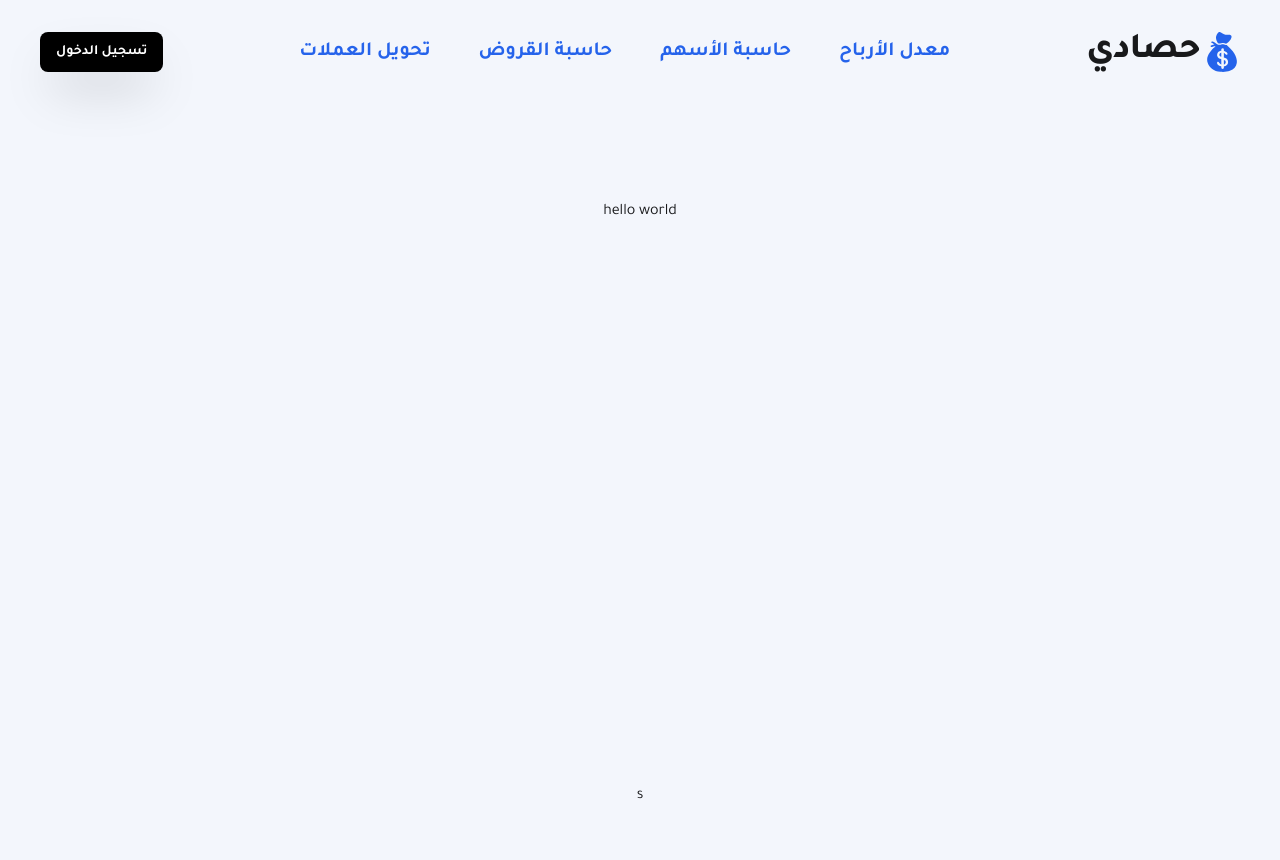
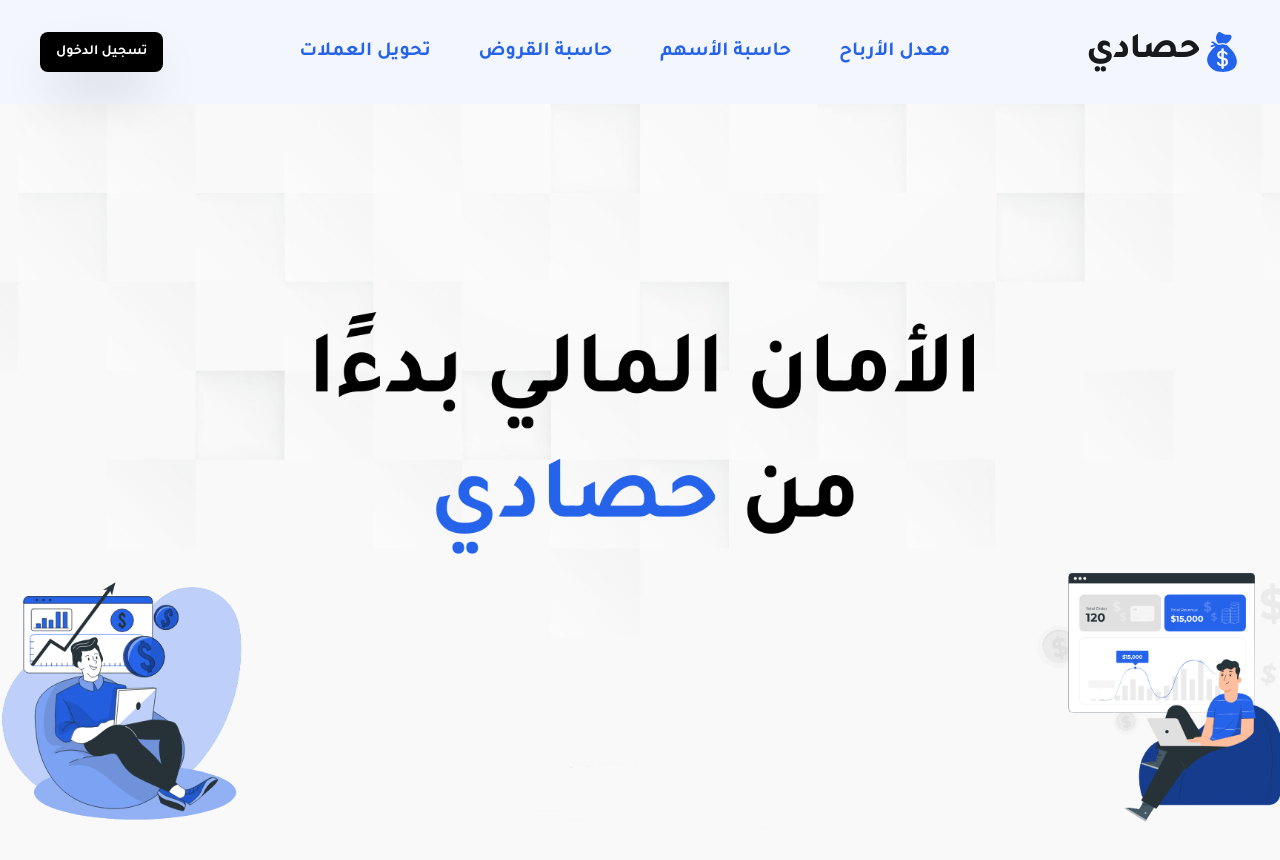
Before and after one commit to HassanAlabdulal/Hasady, a Next.js app: page / in a window 1280 px wide. Shown: the top 860 px of the page. Built offline with nearby package versions, Linux system fonts and the light colour scheme.

Commit message:
feat: add a background for the main page

```diff
--- a/app/globals.css
+++ b/app/globals.css
@@ -66,7 +66,7 @@
   font-family: "Tajawal", sans-serif;
 }
 
-.background {
+.backgroundColor {
   background-image: linear-gradient(
     to top,
     #03335c,
@@ -83,3 +83,14 @@
     #03335c
   );
 }
+
+.background {
+  background: url(/assets/back.png) no-repeat;
+  background-size: cover;
+  background-position: center;
+  background-attachment: fixed;
+}
+
+.transparent {
+  background: rgba(0, 0, 0, 0);
+}
--- a/app/page.tsx
+++ b/app/page.tsx
@@ -1,8 +1,3 @@
 export default function Home() {
-  return (
-    <main className="flex min-h-screen flex-col items-center justify-between p-24">
-      <h1>hello world</h1>
-      <h1>s</h1>
-    </main>
-  );
+  return <main className=" h-screen w-full  background"></main>;
 }
--- a/components/nav.tsx
+++ b/components/nav.tsx
@@ -27,7 +27,7 @@ export default function Nav() {
   };
 
   return (
-    <header className="relative z-50 flex flex-wrap w-full text-sm py-8 sm:justify-start sm:flex-nowrap bg-background">
+    <header className="relative z-50 flex flex-wrap w-full text-sm py-8 sm:justify-start sm:flex-nowrap">
       <nav
         className=" max-w-[80rem] w-full mx-auto md:px-10 px-5 sm:flex sm:items-center sm:justify-between"
         aria-label="Global"
@@ -142,7 +142,7 @@ export default function Nav() {
               animate="visible"
               exit="hidden"
               className="fixed left-0 z-40 flex flex-col items-center justify-center w-3/5
-               rounded-2xl gap-5 text-lg text-primary-foreground text-center shadow-md py-6 mt-4 ml-5 background"
+               rounded-2xl gap-5 text-lg text-primary-foreground text-center shadow-md py-6 mt-4 ml-5 backgroundColor"
             >
               <a className="my-2 font-semibold w-5/6 " href="/">
                 معدل الأرباح
```
Also changed, not shown: public/assets/back.png (added).
